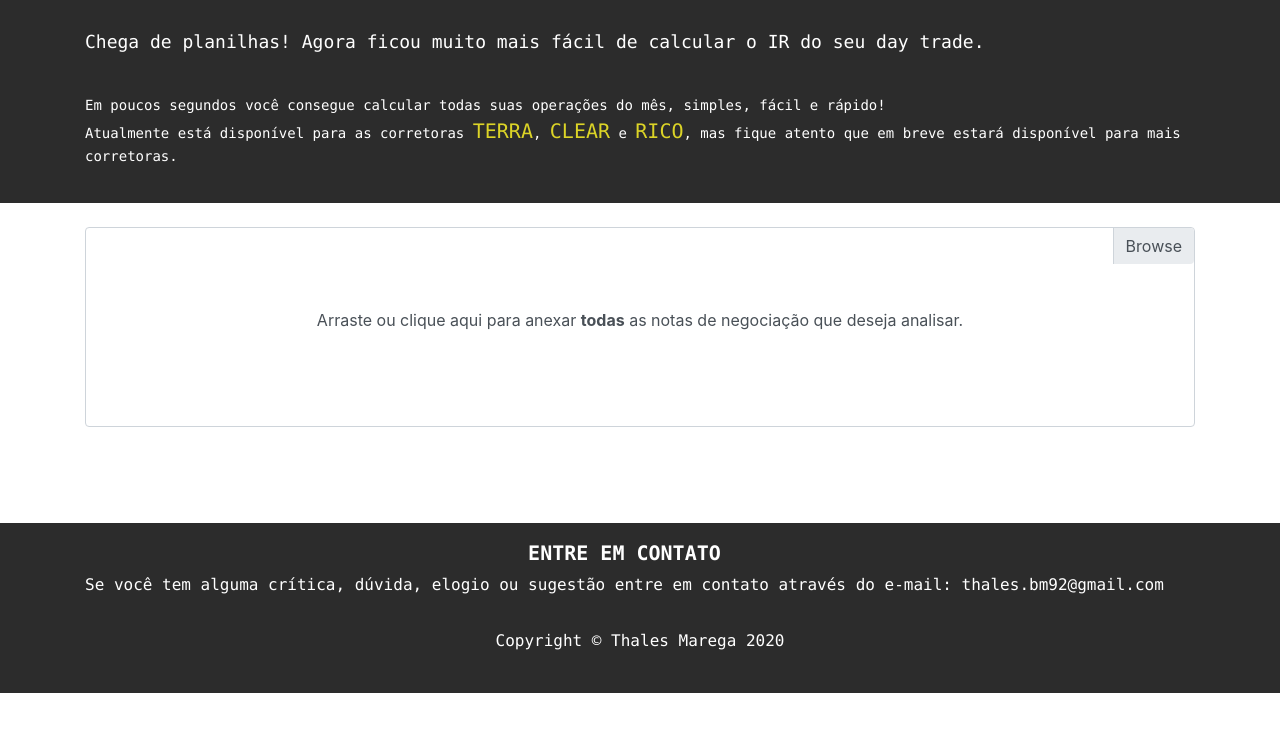
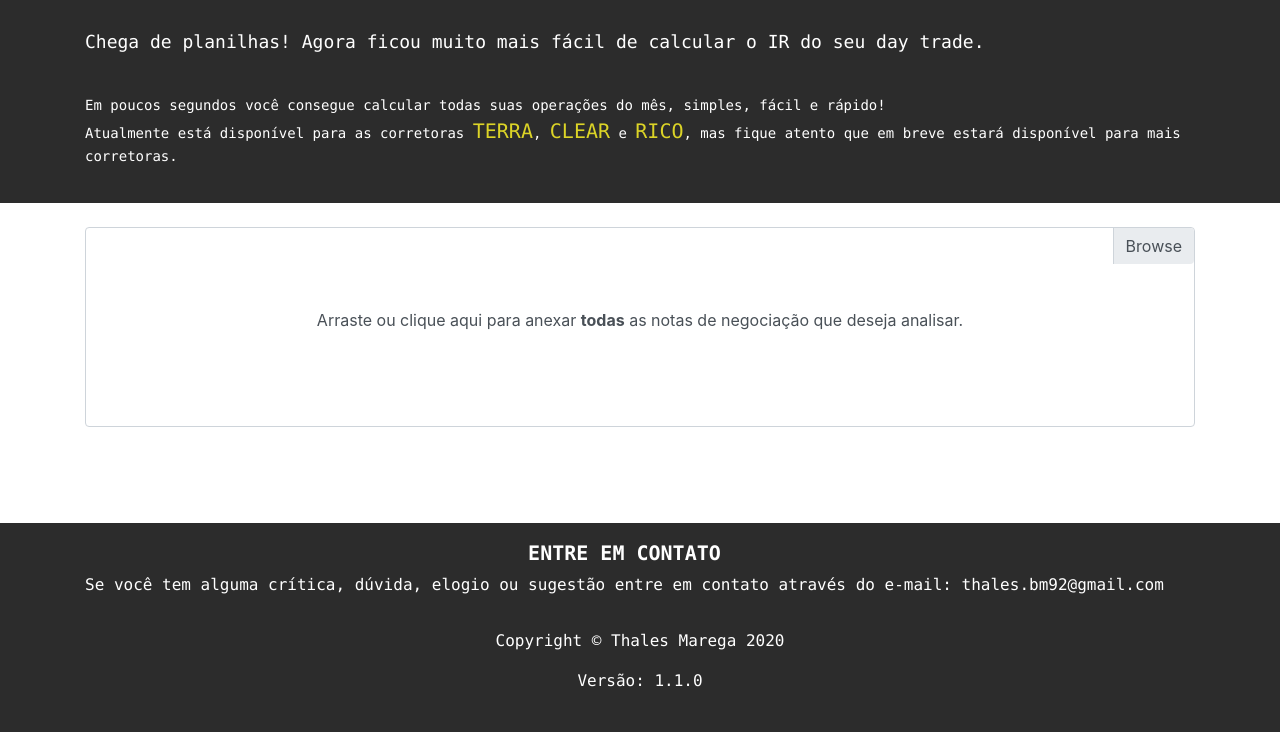
Before and after one commit to calculadora-day-trade/calculadora-day-trade.github.io, a plain HTML site: page index.html in a window 1280 px wide. Shown: the part 200-932 px from the top of the page. Before the commit the page ends 893 px from the top, so only its background shows below. Drawn offline with Linux system fonts and the light colour scheme.

Commit message:
added version

```diff
--- a/index.html
+++ b/index.html
@@ -119,6 +119,7 @@
 			</div>
 			<div class="footer-copyright text-center py-3" id="footerLabel">
 				<p>Copyright © Thales Marega 2020</p>
+				<p>Versão: 1.1.0</p>
 			</div>
 		</div>
 	</footer>
```
